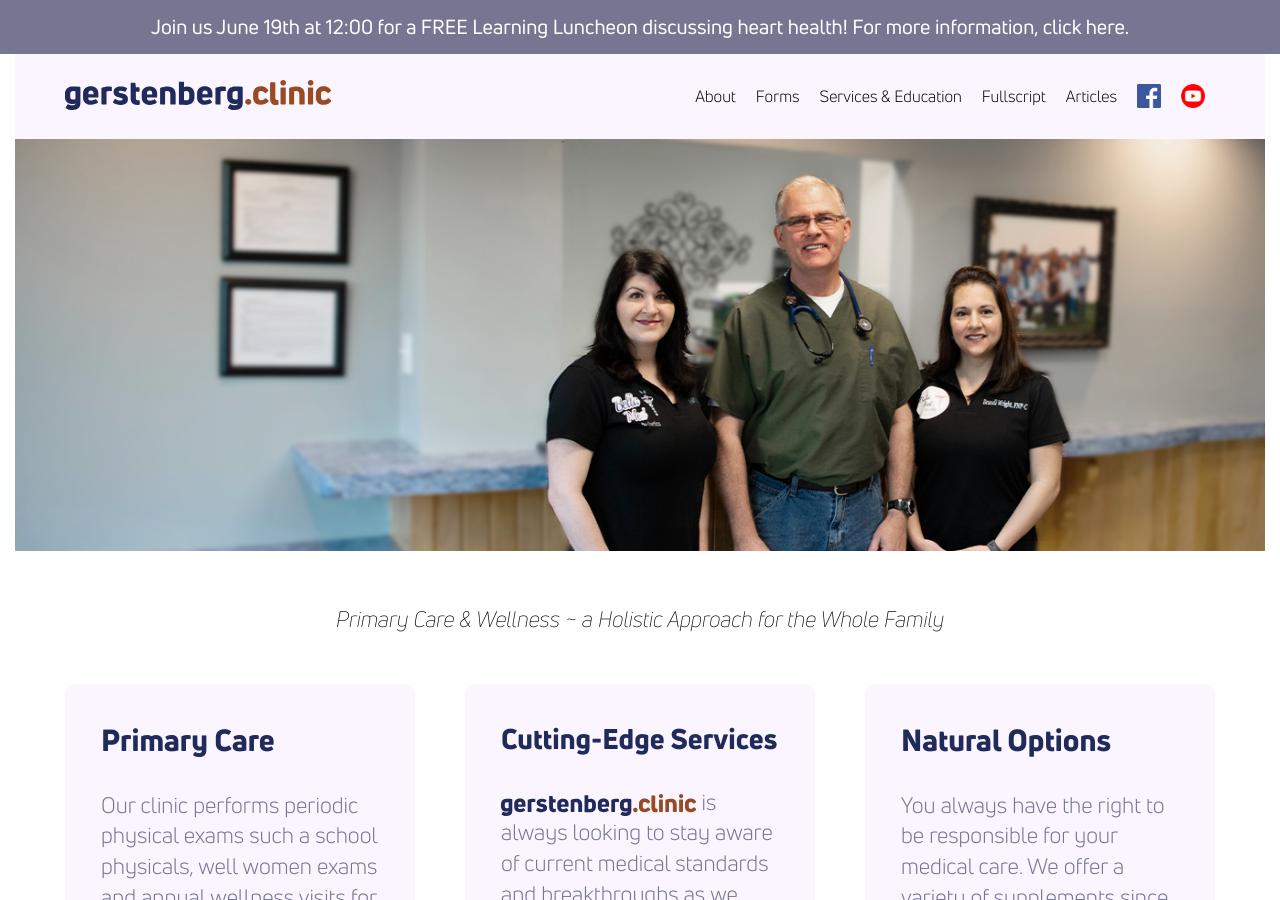
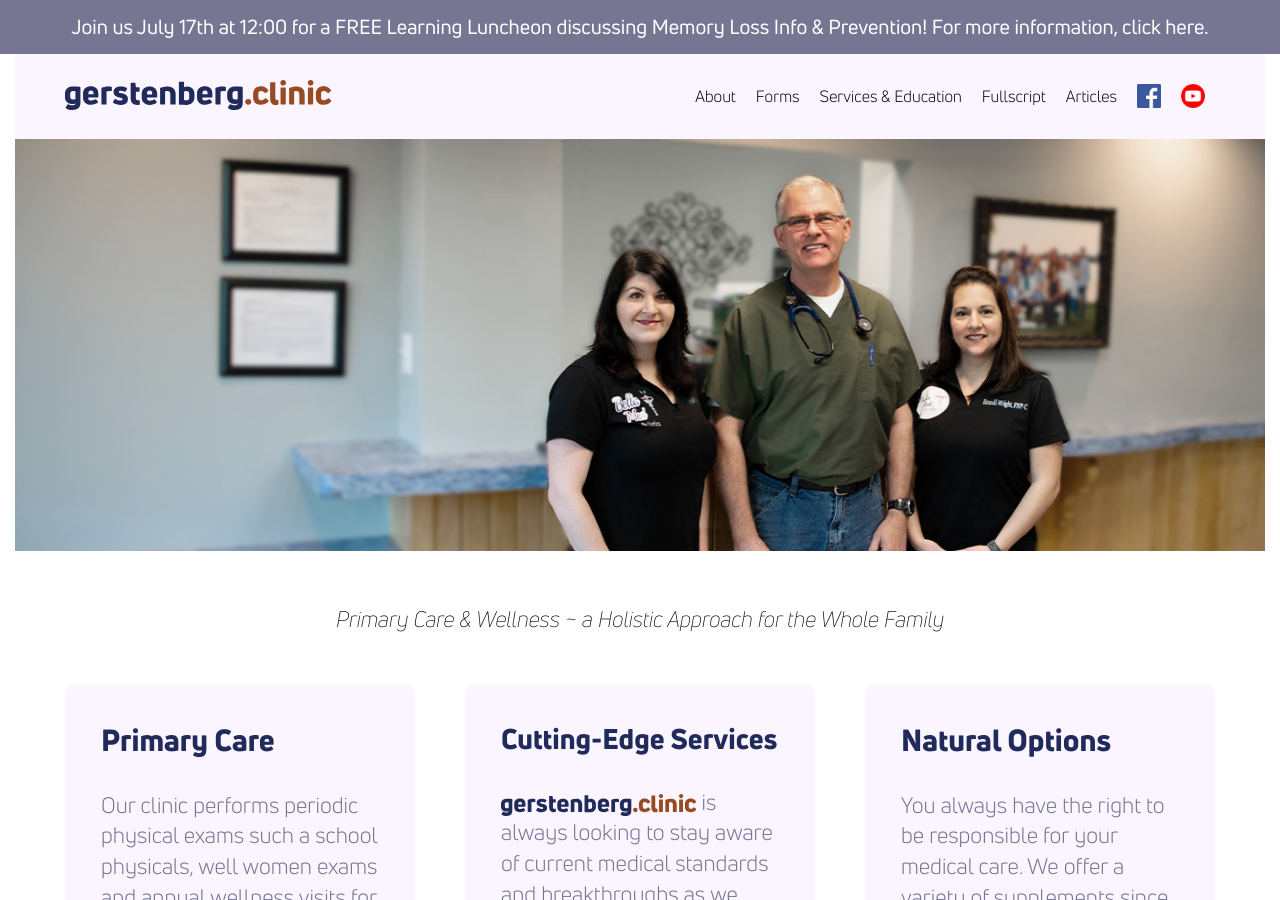
Before and after one commit to theneverwoods/gerstenberg.clinic, a Jekyll site: the page built from index.html, in a window 1280 px wide and 900 px high. Built offline with Jekyll 4.4.1, drawn with Linux system fonts in a browser that asks for light colours; comment, search, counter and statistics services are not loaded.

Commit message:
Update default.html

```diff
--- a/_layouts/default.html
+++ b/_layouts/default.html
@@ -36,7 +36,7 @@
 
       <!-- BANNER NOTIFICATION  /-->
     <div class="dark" style="text-align: center;">
-      <a href="http://gerstenberg.clinic/luncheon" target="_blank"><h1 style="display: inline-block; font-weight: normal;">Join us June 19th at 12:00 for a FREE Learning Luncheon discussing heart health! For more information, click here.</h1></a>
+      <a href="http://gerstenberg.clinic/luncheon" target="_blank"><h1 style="display: inline-block; font-weight: normal;">Join us July 17th at 12:00 for a FREE Learning Luncheon discussing Memory Loss Info & Prevention! For more information, click here.</h1></a>
     </div>
 
 
```
